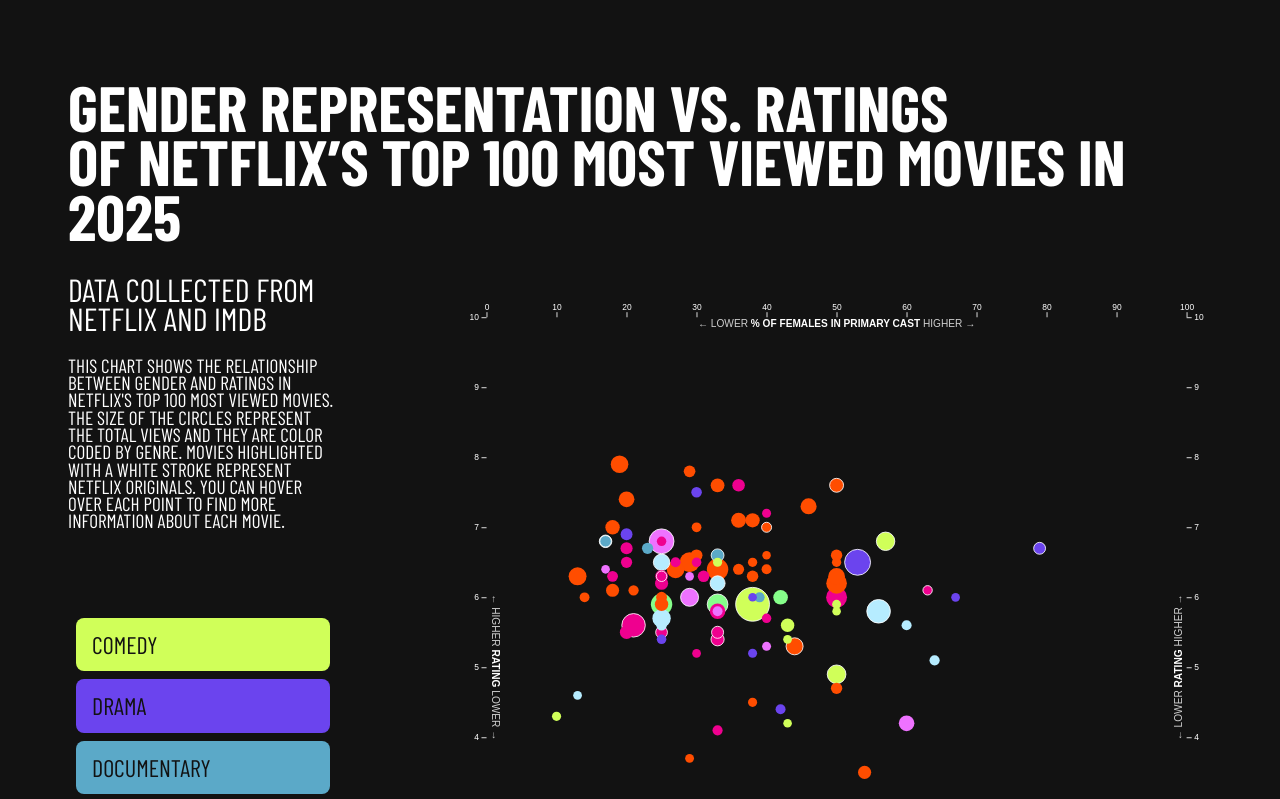
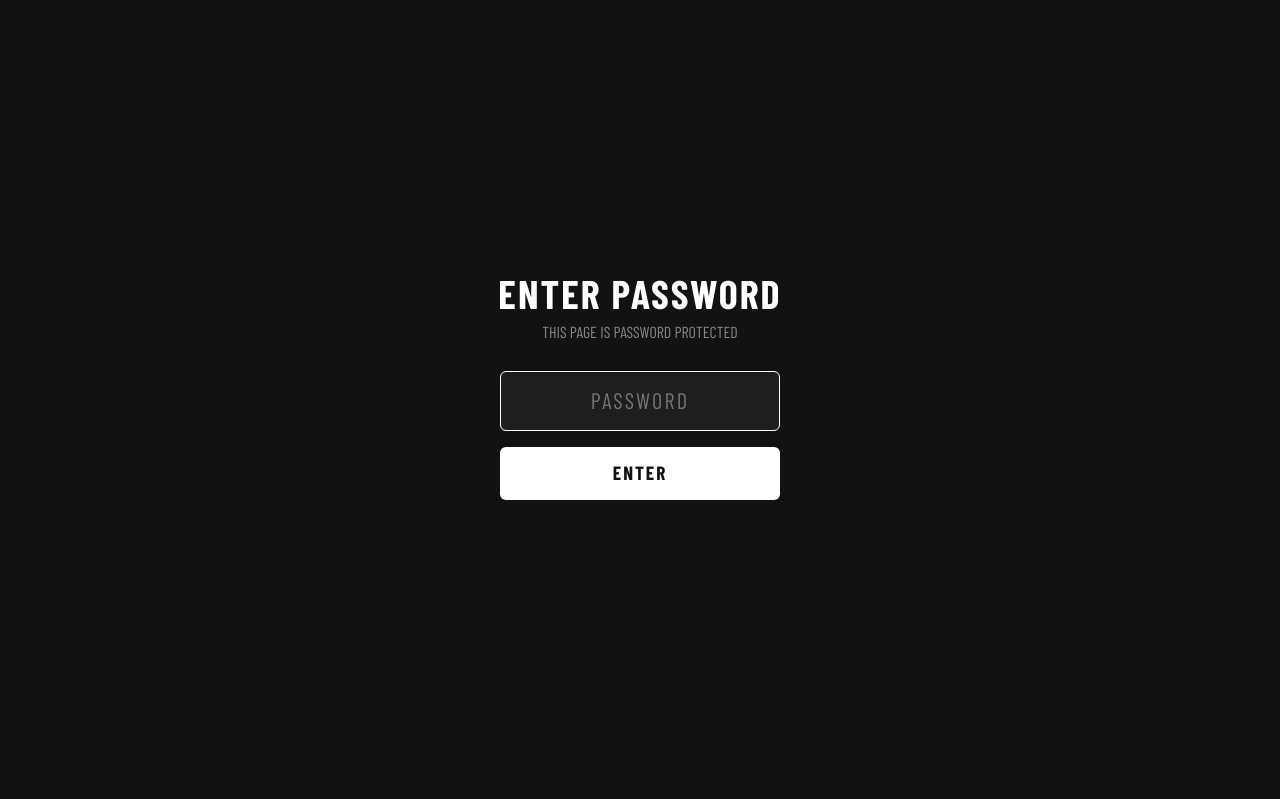
Before and after one commit to kimayasarin15/dataviz_netflix, a plain HTML site: page index.html in a window 1280 px wide. Shown: the top 799 px of the page. Drawn offline with nearby package versions, Linux system fonts and the light colour scheme; a web font is replaced by a local one.

Commit message:
password

```diff
--- a/index.html
+++ b/index.html
@@ -191,9 +191,107 @@
   }
 
     </style>
+  <style>
+    #password-overlay {
+      position: fixed;
+      inset: 0;
+      background: #121212;
+      z-index: 9999;
+      display: flex;
+      flex-direction: column;
+      align-items: center;
+      justify-content: center;
+      font-family: "Barlow Condensed", sans-serif;
+      text-transform: uppercase;
+    }
+    #password-overlay h2 {
+      color: #ffffff;
+      font-size: 2.5rem;
+      font-weight: 700;
+      margin-bottom: 0.5rem;
+      letter-spacing: 0.05em;
+    }
+    #password-overlay p {
+      color: rgba(255,255,255,0.5);
+      font-size: 1rem;
+      margin-bottom: 2rem;
+      padding: 0;
+      max-width: none;
+    }
+    #password-overlay input {
+      background: #1e1e1e;
+      border: 1px solid rgba(255,255,255,0.3);
+      border-radius: 6px;
+      color: #ffffff;
+      font-family: "Barlow Condensed", sans-serif;
+      font-size: 1.4rem;
+      letter-spacing: 0.1em;
+      padding: 0.75rem 1.25rem;
+      text-align: center;
+      text-transform: uppercase;
+      outline: none;
+      width: 280px;
+      margin-bottom: 1rem;
+      transition: border-color 0.2s;
+    }
+    #password-overlay input:focus {
+      border-color: #ffffff;
+    }
+    #password-overlay button {
+      background: #ffffff;
+      border: none;
+      border-radius: 6px;
+      color: #121212;
+      cursor: pointer;
+      font-family: "Barlow Condensed", sans-serif;
+      font-size: 1.2rem;
+      font-weight: 700;
+      letter-spacing: 0.1em;
+      padding: 0.75rem 2rem;
+      text-transform: uppercase;
+      transition: opacity 0.2s;
+      width: 280px;
+    }
+    #password-overlay button:hover { opacity: 0.85; }
+    #password-overlay .error {
+      color: #EF008F;
+      font-size: 0.95rem;
+      margin-top: 0.75rem;
+      min-height: 1.2rem;
+    }
+  </style>
   </head>
 </head>
 <body>
+
+<!-- Password Overlay -->
+<div id="password-overlay">
+  <h2>Enter Password</h2>
+  <p>This page is password protected</p>
+  <input type="password" id="pw-input" placeholder="Password" autofocus />
+  <button onclick="checkPassword()">Enter</button>
+  <div class="error" id="pw-error"></div>
+</div>
+
+<script>
+  // Set your password here:
+  const SITE_PASSWORD = "dataviz2025";
+
+  function checkPassword() {
+    const input = document.getElementById("pw-input").value;
+    if (input === SITE_PASSWORD) {
+      document.getElementById("password-overlay").style.display = "none";
+    } else {
+      document.getElementById("pw-error").textContent = "Incorrect password. Try again.";
+      document.getElementById("pw-input").value = "";
+      document.getElementById("pw-input").focus();
+    }
+  }
+
+  document.getElementById("pw-input").addEventListener("keydown", function(e) {
+    if (e.key === "Enter") checkPassword();
+  });
+</script>
 <div class="container"> <h3>Gender Representation vs. Ratings<br> of Netflix’s Top 100 Most Viewed Movies in 2025 </h3>
 
  <div class="flex-container">
```
Also changed, not shown: 1 other file.
